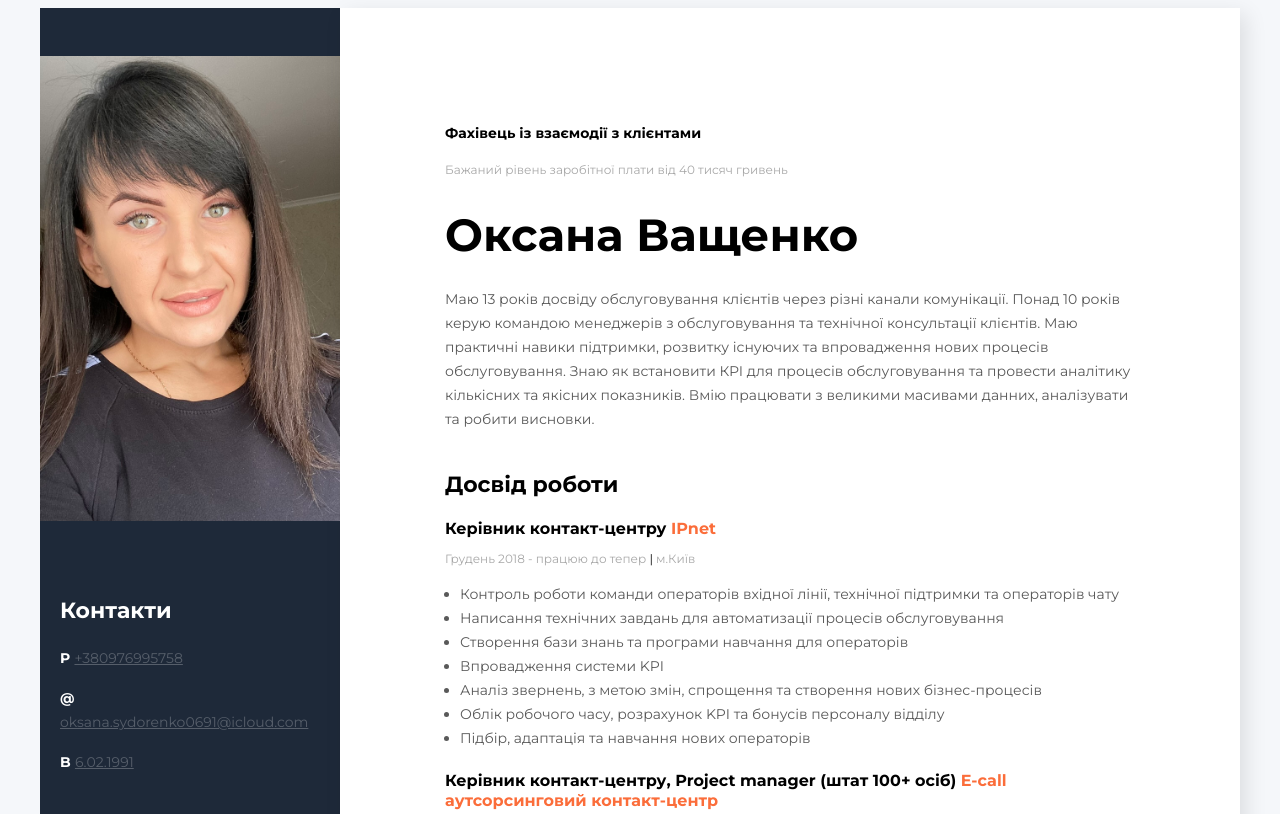
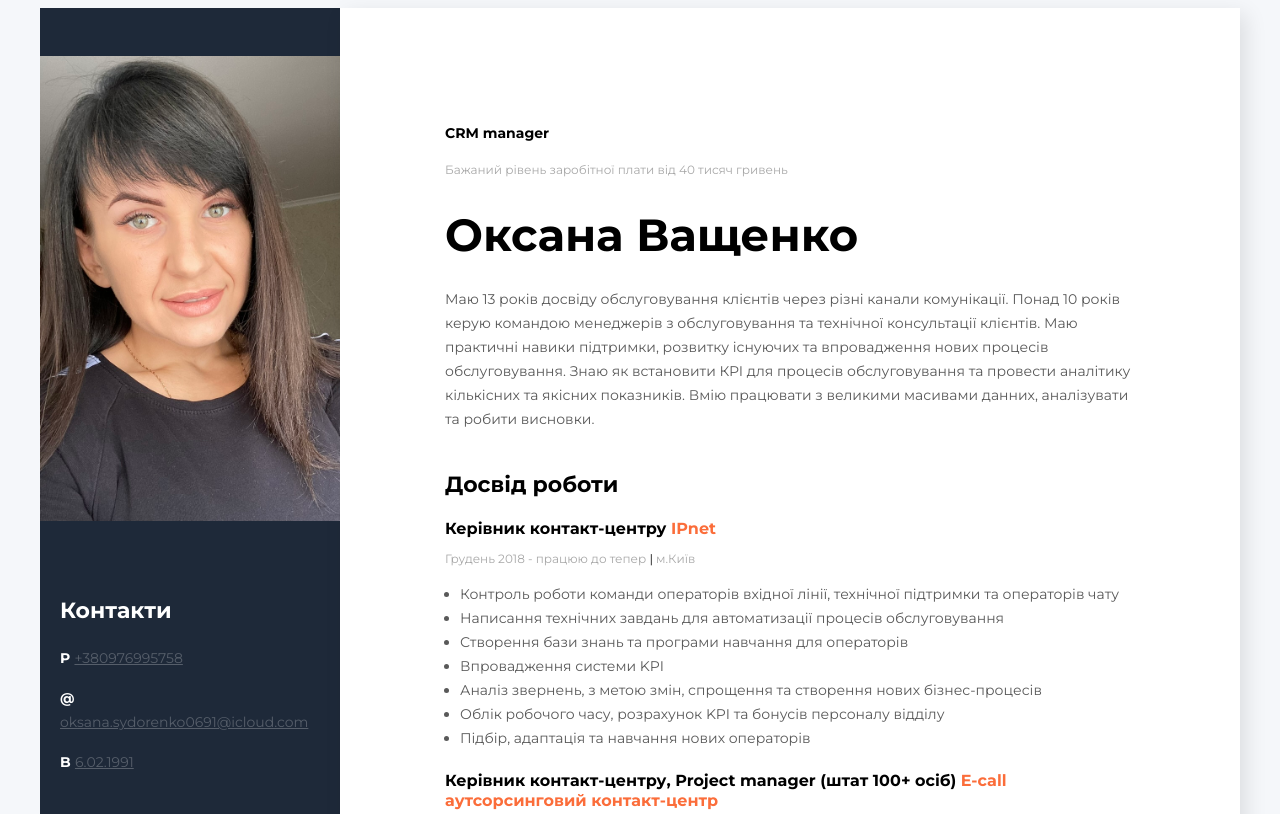
Before and after one commit to OVashchenko91/rezume, a website: page index.html in a window 1280 px wide. Shown: the top 814 px of the page. Drawn offline with Linux system fonts and the light colour scheme.

Commit message:
Update index.html

```diff
--- a/index.html
+++ b/index.html
@@ -17,7 +17,7 @@
     <div class="main-content">
         <!--about user-->
         <div class="about">
-            <h2 class="about-pisition">Фахівець із взаємодії з клієнтами</h2>
+            <h2 class="about-pisition">CRM manager</h2>
             <p class="period">Бажаний рівень заробітної плати від 40 тисяч гривень</p>
             <h1 class="about-name">Оксана Ващенко</h1>
 
```
